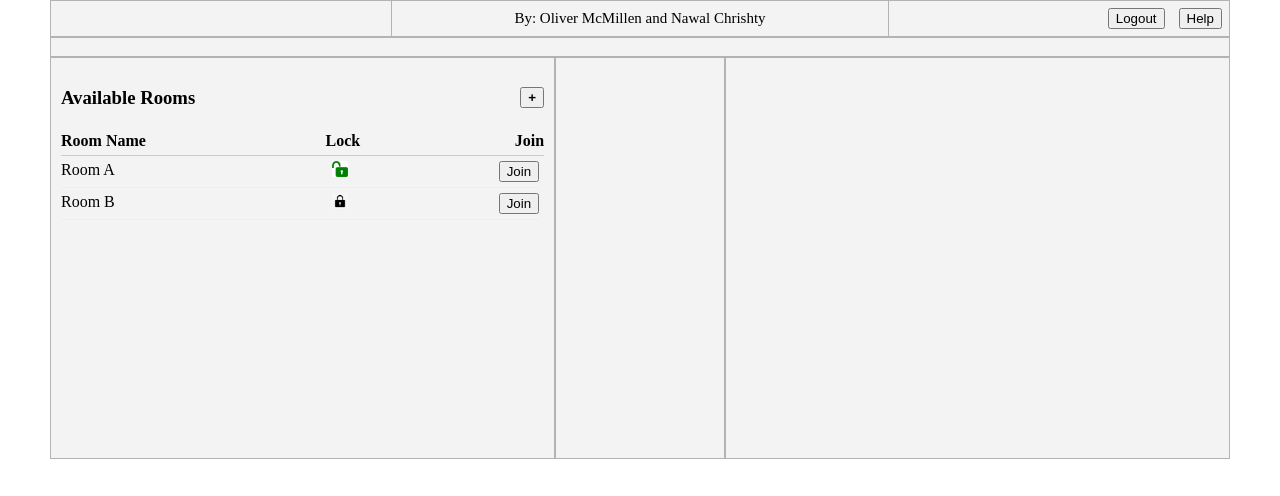
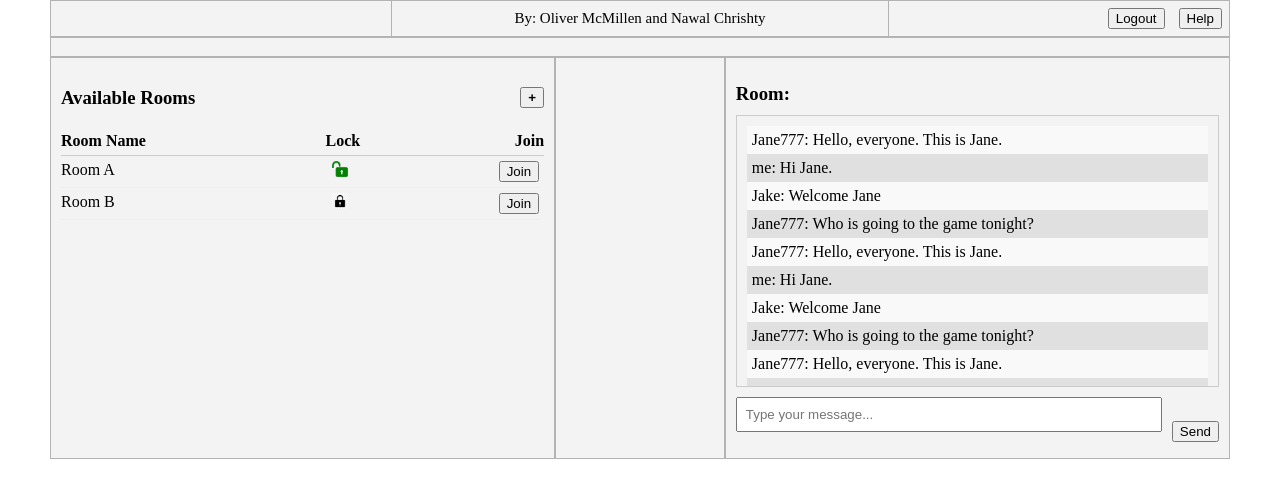
Before and after one commit to OliverMcMillen/assignment3, a PHP site: page /index.php in a window 1280 px wide. Shown: the part 88-584 px from the top of the page. Run offline with PHP 8.4, Linux system fonts and the light colour scheme; the visitor is signed in with stand-in values (Sample User, id 1).

Commit message:
Updates: - Added current room information and chat log to right side chatCol-right div - Added sample data to ensure div is scrollable

```diff
--- a/index.php
+++ b/index.php
@@ -153,6 +153,7 @@ $screenName = $_SESSION['screenName'] ?? '';
         <!-- Placeholder for available rooms and chat UI -->
         <div class="top-row"><br></div>
         <div class="middle-sec">
+
             <div class="chatCol-left">
                 <div style="padding: 10px;">
                     <div style="display: flex; justify-content: space-between; align-items: center;">
@@ -190,7 +191,39 @@ $screenName = $_SESSION['screenName'] ?? '';
 
 
             <div class="chatCol-right">
-                <p></p>
+                <div style="margin-top: 15px; padding: 10px; height: 100%; display: flex; flex-direction: column;">
+
+                    <!-- Header for current room name -->
+                    <h3 style="margin: 0 0 10px;">Room: <span id="currentRoomName"></span></h3>
+
+                    <!-- Scrollable message area -->
+                    <div id="messageArea"
+                        style="flex: 2; overflow-y: auto; max-height: 250px; border: 1px solid #ccc; padding: 10px; margin-bottom: 10px;">
+                        <!-- Sample messages -->
+                        <div style="padding: 5px; background: #f9f9f9;">Jane777: Hello, everyone. This is Jane.</div>
+                        <div style="padding: 5px; background: #e0e0e0;">me: Hi Jane.</div>
+                        <div style="padding: 5px; background: #f9f9f9;">Jake: Welcome Jane</div>
+                        <div style="padding: 5px; background: #e0e0e0;">Jane777: Who is going to the game tonight?</div>                        <div style="padding: 5px; background: #f9f9f9;">Jane777: Hello, everyone. This is Jane.</div>
+                        <div style="padding: 5px; background: #e0e0e0;">me: Hi Jane.</div>
+                        <div style="padding: 5px; background: #f9f9f9;">Jake: Welcome Jane</div>
+                        <div style="padding: 5px; background: #e0e0e0;">Jane777: Who is going to the game tonight?</div>                        <div style="padding: 5px; background: #f9f9f9;">Jane777: Hello, everyone. This is Jane.</div>
+                        <div style="padding: 5px; background: #e0e0e0;">me: Hi Jane.</div>
+                        <div style="padding: 5px; background: #f9f9f9;">Jake: Welcome Jane</div>
+                        <div style="padding: 5px; background: #e0e0e0;">Jane777: Who is going to the game tonight?</div>                        <div style="padding: 5px; background: #f9f9f9;">Jane777: Hello, everyone. This is Jane.</div>
+                        <div style="padding: 5px; background: #e0e0e0;">me: Hi Jane.</div>
+                        <div style="padding: 5px; background: #f9f9f9;">Jake: Welcome Jane</div>
+                        <div style="padding: 5px; background: #e0e0e0;">Jane777: Who is going to the game tonight?</div>
+                    </div>
+
+                    <!-- Message input -->
+                     <div style="display: flex; gap: 10px;">
+                    <input type="text" id="messageInput" placeholder="Type your message..."
+                        style="flex: 1; padding: 8px; margin-bottom: 10px;">
+
+                    <!-- Send button -->
+                    <button id="sendBtn" style="align-self: flex-end;">Send</button>
+</div>
+                </div>
             </div>
         </div>
 
```
Also changed, not shown: resources/unlock.png.
